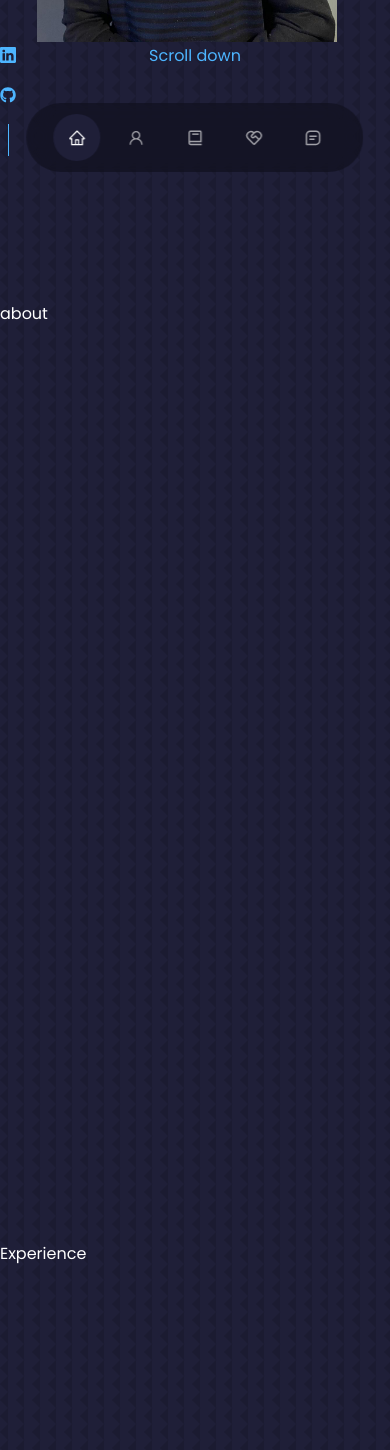
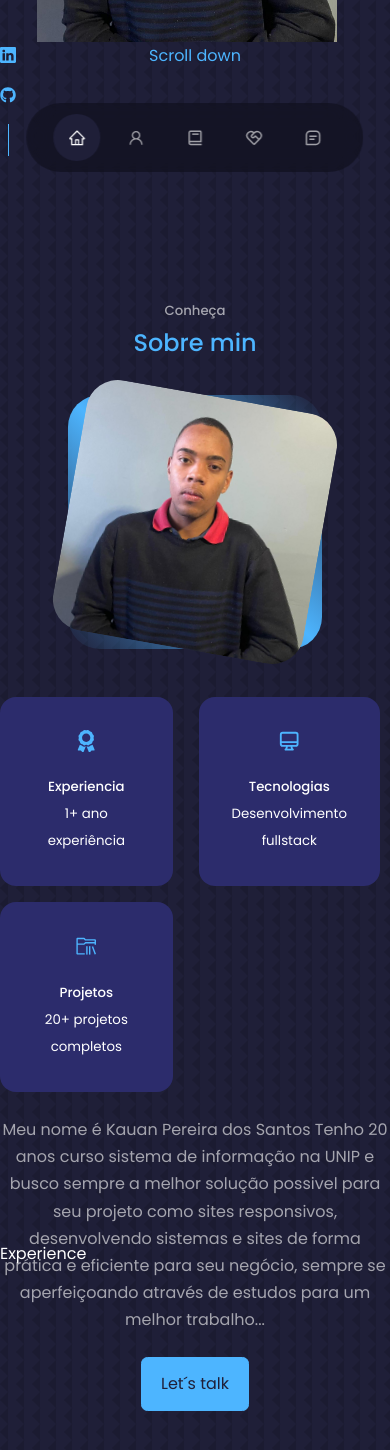
Before and after one commit to KAUANPEREIRA/portfolio, a React (Create React App) app: page / in a window 390 px wide. Shown: the part 640-2090 px from the top of the page. Built offline with nearby package versions, Linux system fonts and the light colour scheme.

Commit message:
Finalizando sessão sobre min
esta sessão estou me apresentando e contando algumas de minhas caracteristicas.

```diff
--- a/src/components/about/about.css
+++ b/src/components/about/about.css
@@ -0,0 +1,97 @@
+.about__container{
+    display:grid;
+    grid-template-columns: 35% 50%;
+    gap:15%;
+
+}
+
+.about__me{
+    width:100%;
+    aspect-ratio: 1/1;
+    border-radius:2rem;
+    background: linear-gradient(45deg,transparent,var(--color-primary),transparent);
+    display: grid;
+    place-items: center;
+}
+
+.about__me-image{
+    border-radius: 2rem;
+    overflow: hidden;
+    transform: rotate(10deg);
+}
+
+.about__cards{
+    display: grid;
+    grid-template-columns: repeat(3, 1fr);
+
+}
+
+.about__card{
+    background: var(--color-bg-variant);
+    border:1px solid transparent;
+    border-radius: 1rem;
+    padding: 2rem;
+    text-align: center;
+    margin-right:10px ;
+    transition: all 400ms ease ;
+}
+.about__card:hover{
+    background: transparent;
+    border-color: var(--color-primary-variant);
+    cursor: default;
+}
+
+.about__icon{
+    color:var(--color-primary);
+    font-size: 1.4rem;
+    margin-bottom: 1rem;
+
+}
+
+.about_card small{
+    font-size: 0.7rem;
+    color:var(--color-light);
+
+}
+
+.about__content p{
+    margin: 2rem 0 2.6rem;
+    color:var(--color-light);
+}
+/*--------------------------------------------------*/
+@media screen and (max-width:1024px) {
+
+    .about__container{
+        grid-template-columns: 1fr;
+        gap:0;
+    }
+
+    .about__me{
+        width:50%;
+        margin: 2rem auto 4rem;
+    }
+
+    .about__content p {
+        margin:1rem 0 1.5rem;
+    }
+}
+@media screen and (max-width:600px) {
+    .about__me{
+        width:65%;
+        margin: 0 auto 3rem;
+    }
+
+    .about__cards{
+        grid-template-columns: 1fr 1fr;
+        gap:1rem;
+
+    }
+
+    .about__content{
+        text-align: center;
+    }
+    .about__content p{
+        margin: 1.5rem 0;
+    }
+
+}
--- a/src/components/about/about.jsx
+++ b/src/components/about/about.jsx
@@ -1,9 +1,66 @@
 import React from "react";
 import './about.css'
+import KAUAN from '../../assets/KAUAN.png'
+import {FaAward} from 'react-icons/fa'
+import {HiOutlineDesktopComputer} from 'react-icons/hi'
+import {VscFolderLibrary} from 'react-icons/vsc'
 
 const About =()=>{
     return(
-        <section id="about">about</section>
+        <section id="about">
+            <h5>Conheça</h5>
+            <h2>Sobre min</h2>
+
+            <div className="container about__container">
+                <div className="about__me">
+                    <div className="about__me-image">
+                        <img src={KAUAN} alt="imagem kauan" />
+
+                    </div>
+
+                </div>
+
+                <div className="about__content">
+                    <div className="about__cards">
+                        <article>
+                            <div className="about__card">
+                                <FaAward className="about__icon"/>
+                                <h5>Experiencia</h5>
+                                <small>1+ ano experiência</small>
+
+                            </div>
+                        </article>
+                        <article>
+                            <div className="about__card">
+                                <HiOutlineDesktopComputer className="about__icon"/>
+                                <h5>Tecnologias</h5>
+                                <small>Desenvolvimento fullstack</small>
+
+
+                            </div>
+                        </article>
+                        <article>
+                            <div className="about__card">
+                                <VscFolderLibrary className="about__icon"/>
+                                <h5>Projetos</h5>
+                                <small>20+ projetos completos</small>
+
+                            </div>
+                        </article>
+                    </div>
+
+
+                <p>Meu nome é Kauan Pereira dos Santos Tenho 20 anos curso sistema de informação na
+                     UNIP e busco sempre a melhor solução possivel
+                      para seu projeto como sites responsivos, desenvolvendo
+                     sistemas e sites de forma prática e eficiente para seu negócio, sempre se
+                      aperfeiçoando através de estudos para um melhor trabalho...</p>
+
+                 <a href="#contact" className="btn btn-primary">Let´s talk</a>
+
+                </div>
+            </div>
+        </section>
     )
 }
 
```
